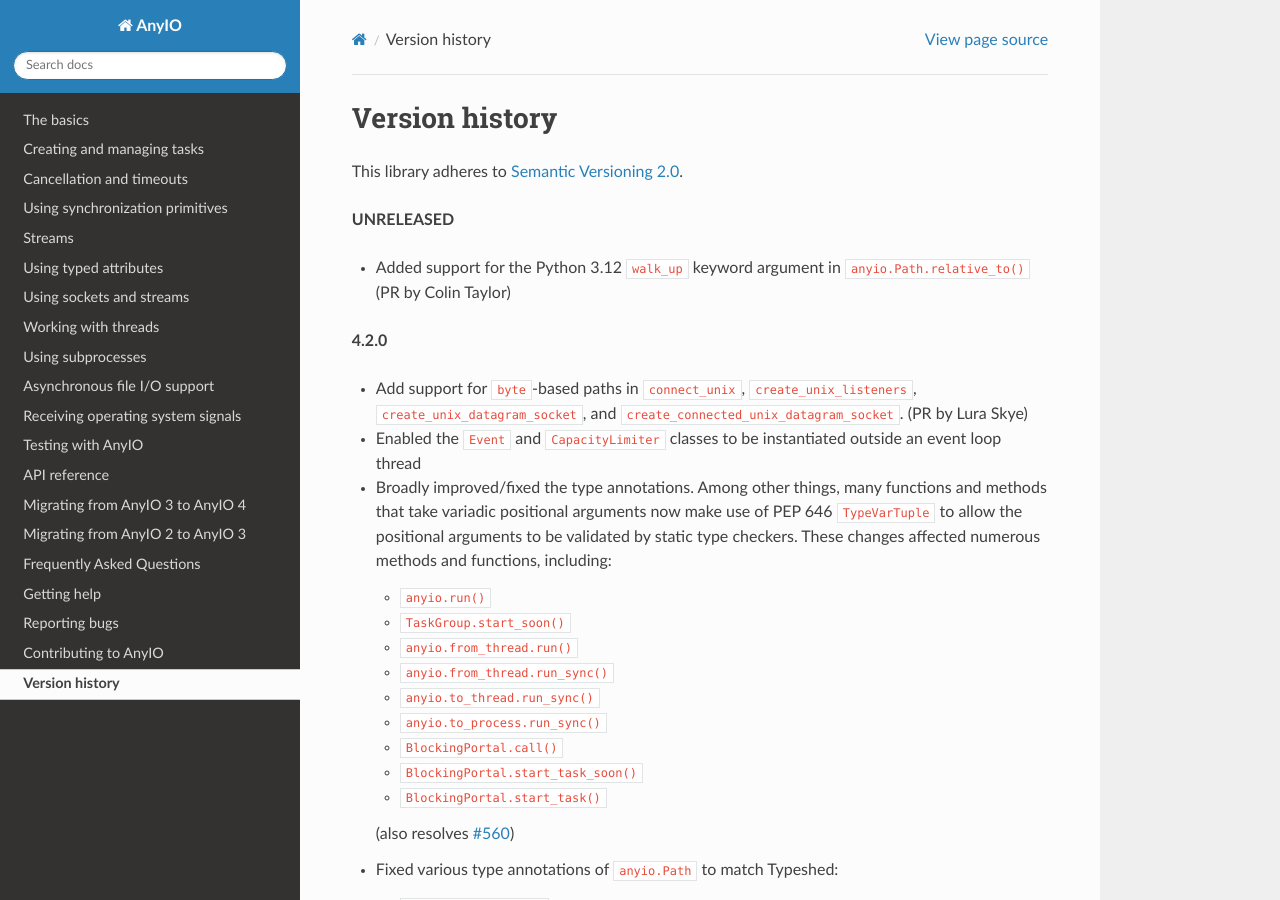
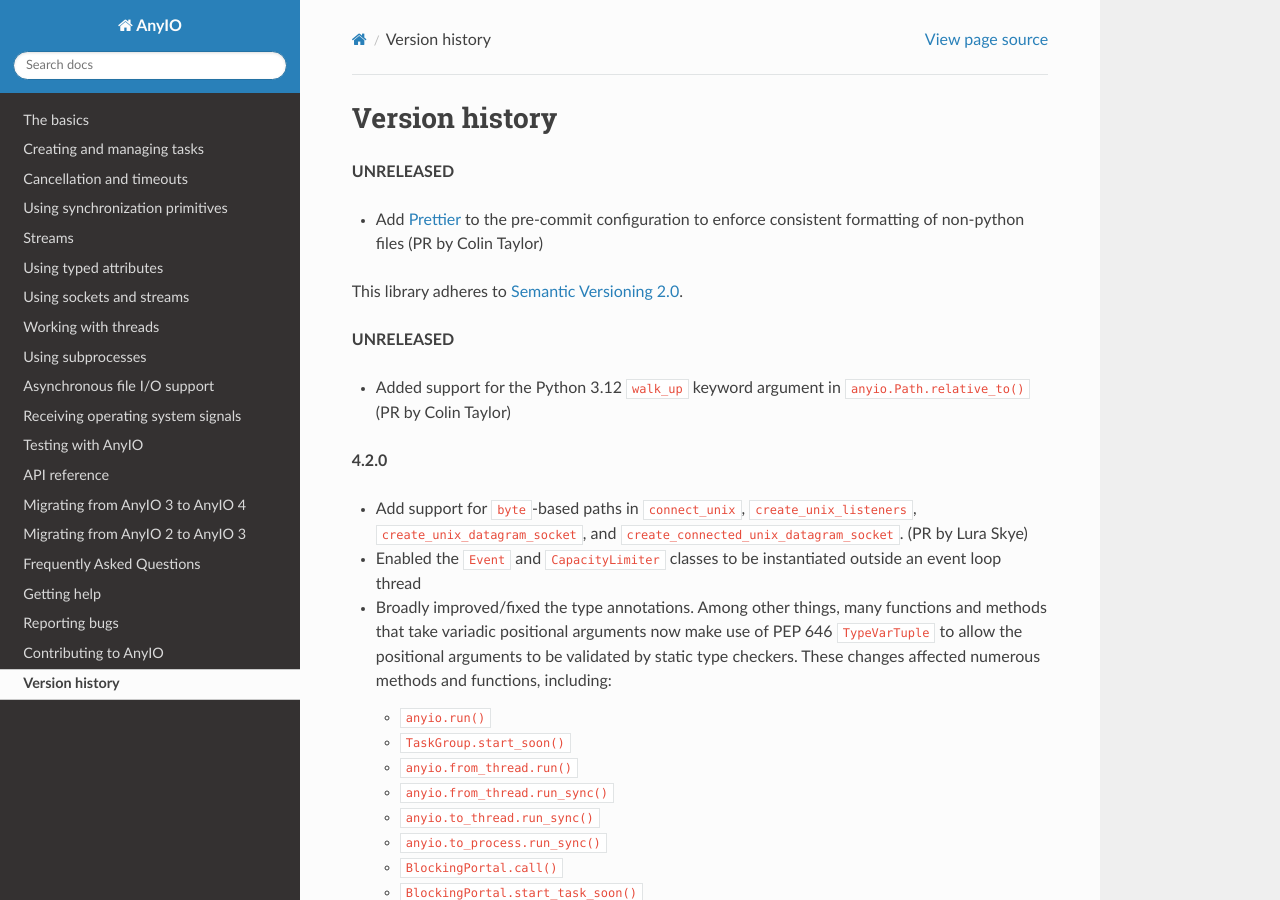
Before and after one commit to agronholm/anyio, a Sphinx documentation site: the page built from docs/versionhistory.rst, in a window 1280 px wide and 900 px high. Built offline with Sphinx 7.4.7 and the Read the Docs theme 2.0.0, drawn with Linux system fonts in a browser that asks for light colours; the version number could not be read and is left out.

Commit message:
Add prettier for non-python formatting
Adding prettier for consistent formatting of non-python files. Ruff format only applies to python files, however, other files in the repo still have similar concerns (consistency, whitespace thrashing, etc). Prettier addresses this concern in the same way as ruff; minimal configurability to prevent bikeshedding.

All non-conformant files have been formatted to pass the pre-commit hook. Very few changes were needed; several yaml files were modified to have consistent whitespace and indentation, including the pre-commit configuration file.

Modern text editors and IDEs (efficiently) support prettier via plugin; this is recommended for local formatting. A cli tool is available, however, prettier itself is written in javascript so it is only accessible via npm/yarn (`npx prettier`/`yarn dlx prettier`). While this is unfortunate, there are very few tools that format general source files, and none within the python ecosystem.

Pre-commit does address this capability gap indirectly. It can be run via `pre-commit run prettier`, either with the `--all-files` flag or by adding a modified file to your working tree. While suboptimal, this does allow local formatting/validation if needed.

```diff
--- a/docs/versionhistory.rst
+++ b/docs/versionhistory.rst
@@ -1,5 +1,10 @@
 Version history
 ===============
+
+**UNRELEASED**
+
+- Add `Prettier <https://prettier.io/>`_ to the pre-commit configuration to enforce
+  consistent formatting of non-python files (PR by Colin Taylor)
 
 This library adheres to `Semantic Versioning 2.0 <http://semver.org/>`_.
 
```
Also changed, not shown: .pre-commit-config.yaml, .prettierrc.toml (added), .readthedocs.yml, 3 other files.
